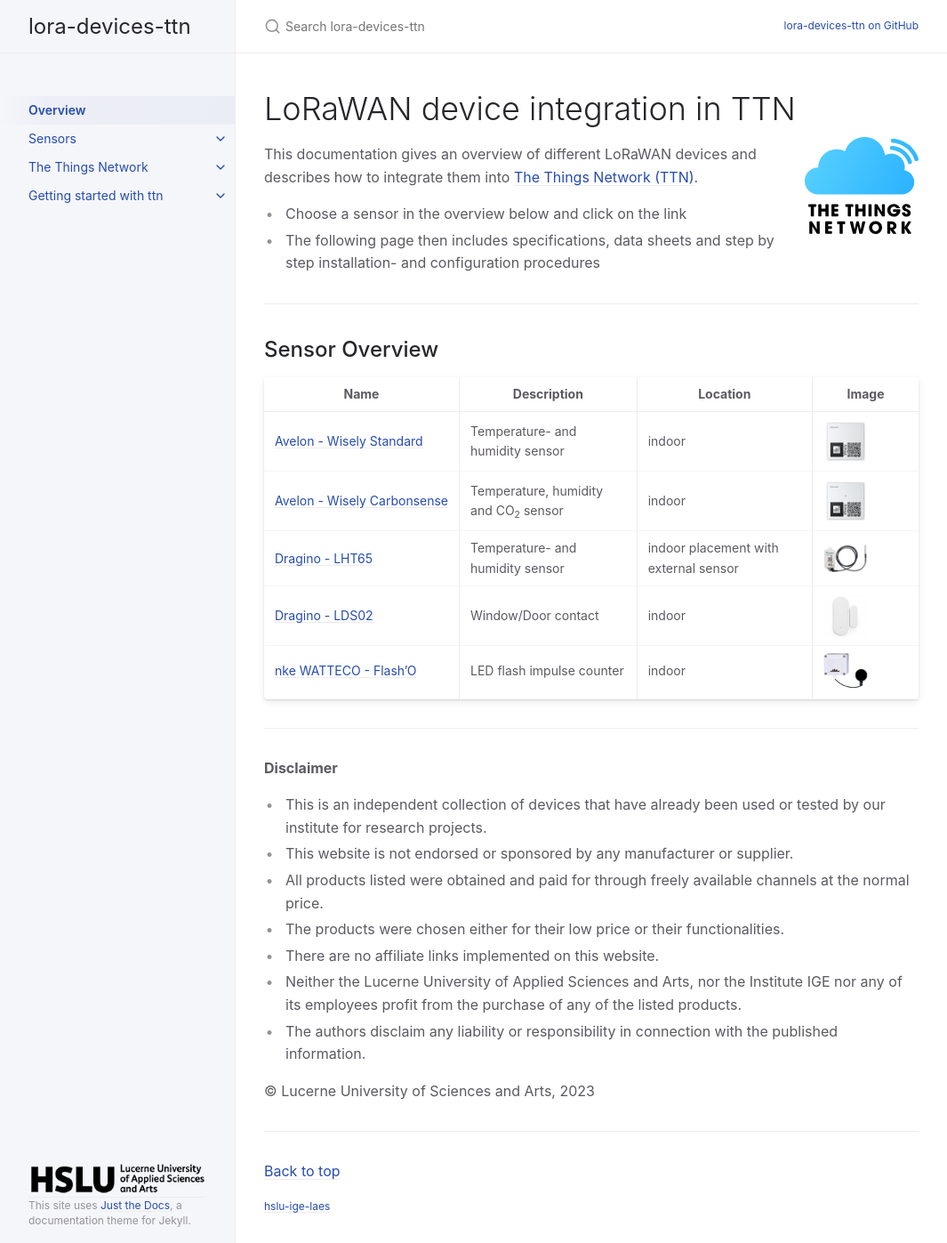
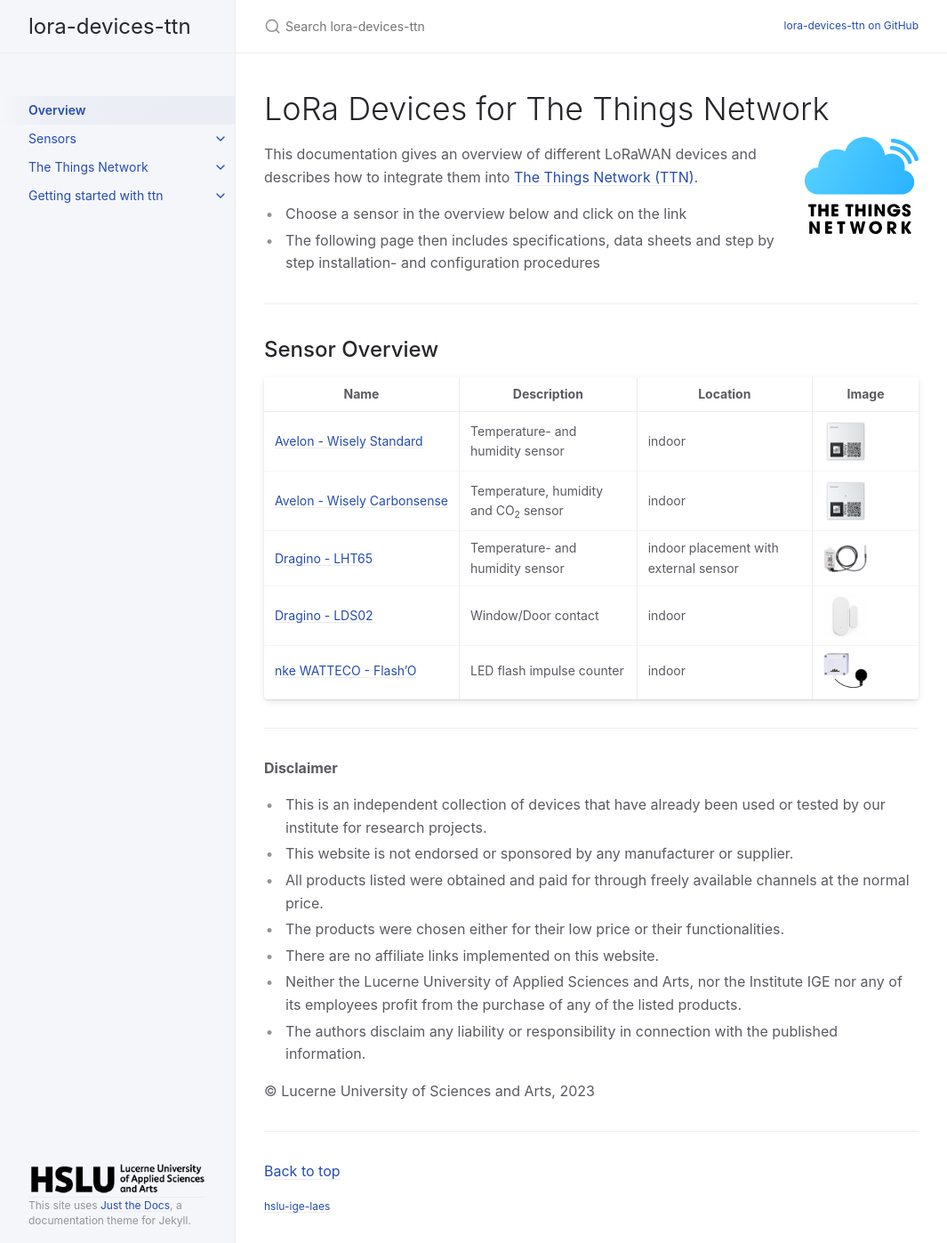
Before and after one commit to hslu-ige-laes/lora-devices-ttn, a Jekyll site: the page built from index.md, in a window 1280 px wide and 1397 px high. Shown: the whole window at 89% size, without its empty margins (107-1172 px from the left). Built offline with Jekyll 4.4.1, drawn with Linux system fonts in a browser that asks for light colours.

Commit message:
Update index.md

```diff
--- a/index.md
+++ b/index.md
@@ -2,11 +2,11 @@
 layout: default
 title: Overview
 nav_order: 1
-description: "LoRaWAN device integration in TTN"
+description: "LoRa Devices for The Things Network"
 permalink: /
 ---
 
-# LoRaWAN device integration in TTN
+# LoRa Devices for The Things Network
 <img src="https://raw.githubusercontent.com/hslu-ige-laes/lora-devices-ttn/master/docs/ttn-logo.svg" width="128" align="right" class="inline"/>
 
 This documentation gives an overview of different LoRaWAN devices and describes how to integrate them into [The Things Network (TTN)](https://hslu-ige-laes.github.io/lora-devices-ttn/docs/ttn).
```
